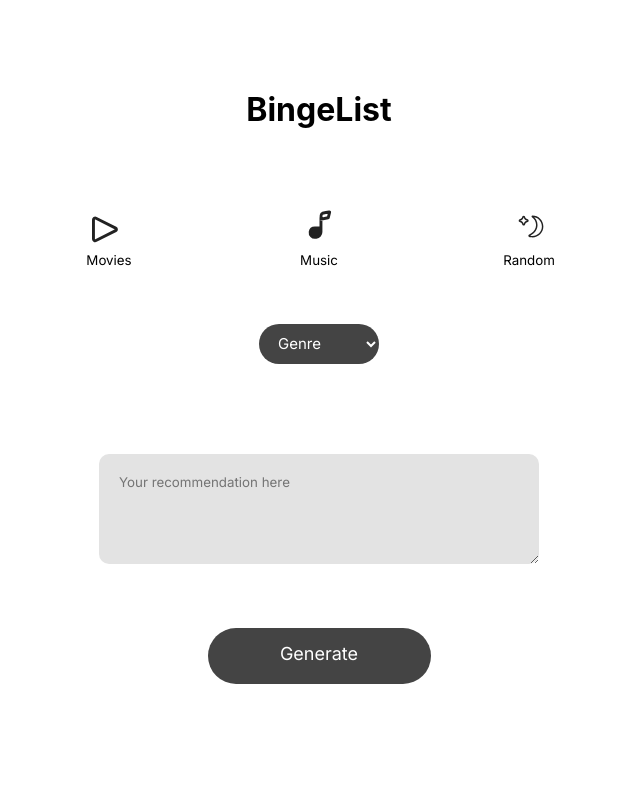
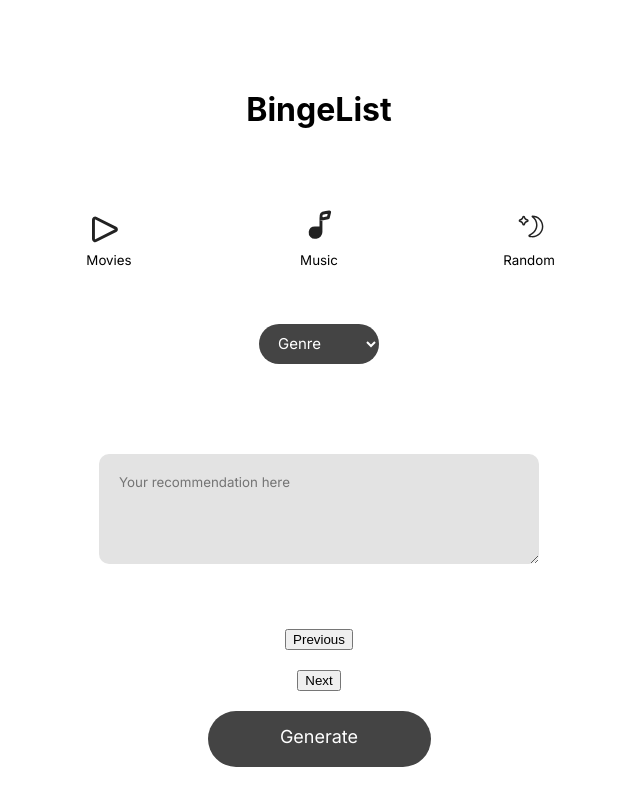
Before and after one commit to BeanyBeans/Hacklytics, a React (Create React App) app in the folder hacklytics/: page / in a window 1280 px wide. Shown: the whole page, without its empty margins (321-961 px from the left). Built offline with nearby package versions, Linux system fonts and the light colour scheme.

Commit message:
fixed merge

```diff
--- /dev/null
+++ b/hacklytics/src/components/Card.js
@@ -0,0 +1,34 @@
+import React from 'react';
+import { useState } from 'react';
+import './Category.css'; // Import CSS file for styling
+
+export default function Card (props) {
+    const [currentIndex, setCurrentIndex] = useState(0);
+    const { recommendations } = props; // recommendation is an array of
+    const handlePrevious = () => {
+        setCurrentIndex((prevIndex) => (prevIndex === 0 ? recommendations.length - 1 : prevIndex - 1));
+    };
+
+    const handleNext = () => {
+        setCurrentIndex((prevIndex) => (prevIndex === recommendations.length - 1 ? 0 : prevIndex + 1));
+    };
+
+    return (
+        <div className="card">
+            {recommendations.length > 0 ? (
+                <>
+                    <div className="card-content">
+                        <img src={recommendations[currentIndex].imageLink} alt={recommendations[currentIndex].title} />
+                    </div>
+                    <div className="card-buttons">
+                        <button onClick={handlePrevious}>Previous</button>
+                        <h3>{recommendations[currentIndex].title}</h3>
+                        <button onClick={handleNext}>Next</button>
+                    </div>
+                </>
+            ) : (
+                <p>No recommendations available</p>
+            )}
+        </div>
+    );
+};
--- a/hacklytics/src/pages/BingeList.js
+++ b/hacklytics/src/pages/BingeList.js
@@ -5,6 +5,7 @@ import React from 'react';
 import './BingeList.css';
 import { useState, useEffect } from 'react';
 import movieCSV from '../MovieGenre.csv';
+import Card from '../components/Card.js';
 
 export default function BingeList() {
     const [selectedOption, setSelectedOption] = useState(null);
@@ -118,6 +119,7 @@ export default function BingeList() {
             </select>
             {/* <DropList /> */}
             <textarea className="recommendation-textbox" value={recommendation} readOnly />
+            <Card className="card" recommendations={recommendation} readOnly />
             <button className="generate-button" onClick={handleGenerateRecommendation}>Generate</button>
         </div>
       );
```
Also changed, not shown: hacklytics/src/components/Card.css (added).
